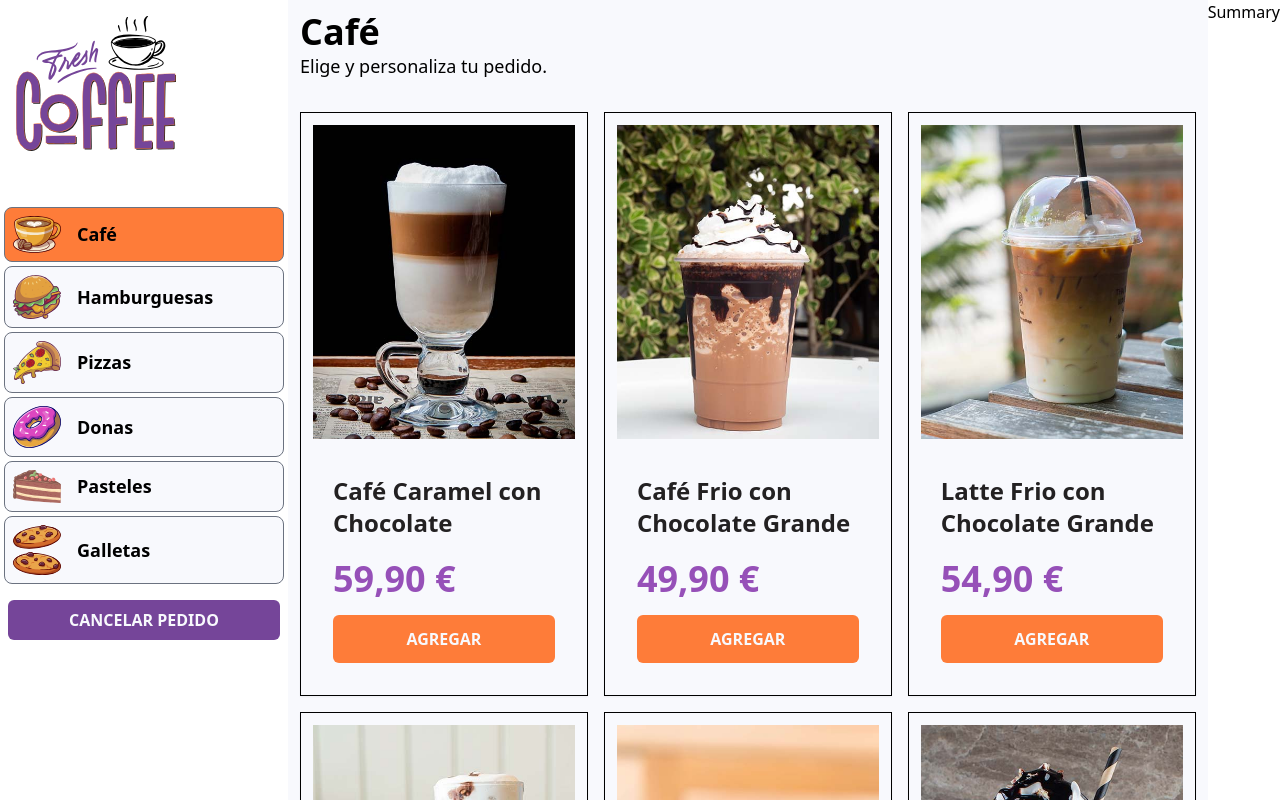
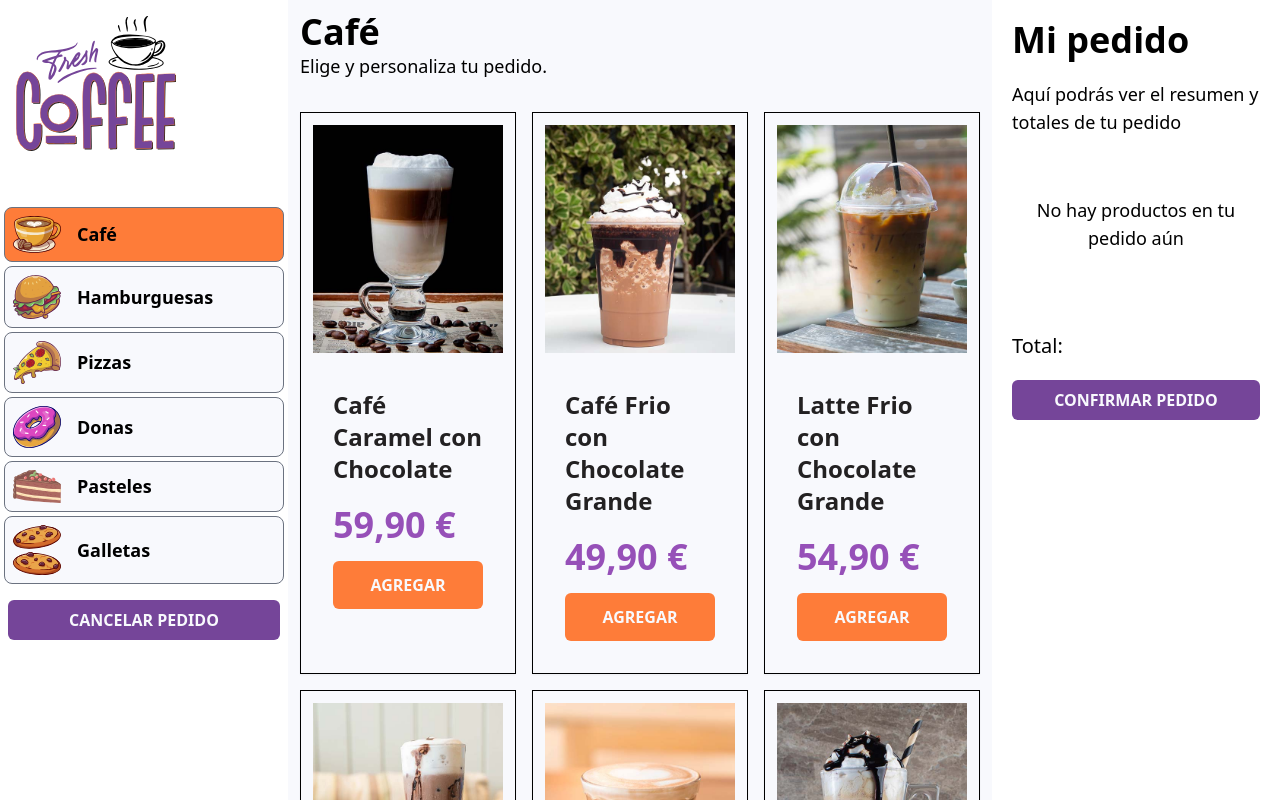
Before and after one commit to roxy-perez/react-kiosk-web, a React (Vite) app: page / in a window 1280 px wide. Built offline with nearby package versions, Linux system fonts and the light colour scheme.

Commit message:
Added Summary component and functionality

```diff
--- a/src/components/ModalProduct.jsx
+++ b/src/components/ModalProduct.jsx
@@ -3,7 +3,7 @@ import useKiosk from "../hooks/useKiosk";
 import { formatMoney } from "../helpers";
 
 export default function ModalProduct() {
-  const { product, handleClickModal } = useKiosk();
+  const { product, handleClickModal, handleAddOrder } = useKiosk();
   const [amount, setAmount] = useState(1);
 
   return (
@@ -38,7 +38,13 @@ export default function ModalProduct() {
           {formatMoney(product.price)}
         </p>
         <div className="flex gap-4 mt-5">
-          <button type="button" onClick={() => { if (amount <= 1) return; setAmount(amount - 1); }}>
+          <button
+            type="button"
+            onClick={() => {
+              if (amount <= 1) return;
+              setAmount(amount - 1);
+            }}
+          >
             <svg
               xmlns="http://www.w3.org/2000/svg"
               viewBox="0 0 24 24"
@@ -53,12 +59,19 @@ export default function ModalProduct() {
             </svg>
           </button>
           <p className="text-gray-light text-2xl font-bold">{amount}</p>
-          <button type="button" onClick={() => { if (amount >= 6) return; setAmount(amount + 1); }}>
+          <button
+            type="button"
+            onClick={() => {
+              if (amount >= 6) return;
+              setAmount(amount + 1);
+            }}
+          >
             <svg
               xmlns="http://www.w3.org/2000/svg"
               viewBox="0 0 24 24"
               fill="currentColor"
-              className="w-6 h-6 text-black">
+              className="w-6 h-6 text-black"
+            >
               <path
                 fillRule="evenodd"
                 d="M12 2.25c-5.385 0-9.75 4.365-9.75 9.75s4.365 9.75 9.75 9.75 9.75-4.365 9.75-9.75S17.385 2.25 12 2.25ZM12.75 9a.75.75 0 0 0-1.5 0v2.25H9a.75.75 0 0 0 0 1.5h2.25V15a.75.75 0 0 0 1.5 0v-2.25H15a.75.75 0 0 0 0-1.5h-2.25V9Z"
@@ -69,11 +82,15 @@ export default function ModalProduct() {
         </div>
         <button
           type="button"
+          onClick={() => {
+            handleAddOrder({ ...product, amount });
+            handleClickModal();
+          }}
           className="mt-5 bg-violet-jtc text-ghost-white font-bold py-2 px-4 uppercase rounded-lg hover:bg-purpureus"
         >
           Añadir al pedido
         </button>
       </div>
-    </div >
+    </div>
   );
 }
--- /dev/null
+++ b/src/components/ProductSummary.jsx
@@ -0,0 +1,51 @@
+
+import { formatMoney } from "../helpers";
+export default function ProductSummary({ product }) {
+  const { id, name, price, amount } = product;
+
+  return (
+    <div className="shadow space-y-1 p-4 bg-white">
+      <div className="space-y-2">
+        <p className="text-xl font-bold">{name}</p>
+        <p className="text-lg font-bold ">Cantidad: {amount}</p>
+        <p className="text-lg font-bold text-violet-jtc">Precio: {formatMoney(price)} </p>
+        <p className="text-lg text-gray-700 text-orange-crayola">Subtotal: {formatMoney(price * amount)} </p>
+      </div>
+
+      <div className="flex justify-between gap-2 pb-4">
+        <button
+          type="button"
+          className="bg-sky-700 p-2 text-white rounded-md font-bold uppercase shadow-md text-center"
+        >
+          <svg
+            xmlns="http://www.w3.org/2000/svg"
+            className="h-5 w-5"
+            viewBox="0 0 20 20"
+            fill="blue"
+          >
+            <path d="M13.586 3.586a2 2 0 112.828 2.828l-.793.793-2.828-2.828.793-.793zM11.379 5.793L3 14.172V17h2.828l8.38-8.379-2.83-2.828z" />
+          </svg>
+        </button>
+        <button
+          type="button"
+          className="bg-red-700 p-2 text-white rounded-md font-bold uppercase shadow-md text-center"
+        >
+          <svg
+            xmlns="http://www.w3.org/2000/svg"
+            className="h-5 w-5"
+            fill="none"
+            viewBox="0 0 24 24"
+            stroke="red"
+            strokeWidth={2}
+          >
+            <path
+              strokeLinecap="round"
+              strokeLinejoin="round"
+              d="M19 7l-.867 12.142A2 2 0 0116.138 21H7.862a2 2 0 01-1.995-1.858L5 7m5 4v6m4-6v6m1-10V4a1 1 0 00-1-1h-4a1 1 0 00-1 1v3M4 7h16"
+            />
+          </svg>
+        </button>
+      </div>
+    </div>
+  );
+}
--- a/src/components/Summary.jsx
+++ b/src/components/Summary.jsx
@@ -1,5 +1,33 @@
+import useKiosk from '../hooks/useKiosk'
+import ProductSummary from './ProductSummary'
+
 export default function Summary() {
+  const { order } = useKiosk();
   return (
-    <div>Summary</div>
+    <aside className="w-72 h-screen overflow-y-scroll p-5">
+      <h1 className="text-4xl font-black">Mi pedido</h1>
+      <p className="text-lg my-5">Aquí podrás ver el resumen y totales de tu pedido</p>
+      <div className='py-10'>
+        {order.length === 0 ? (
+          <p className="text-lg text-center">No hay productos en tu pedido aún</p>
+        ) : (
+          order.map(product => (
+            <ProductSummary
+              key={product.id}
+              product={product}
+            />
+          ))
+        )}
+      </div>
+      <p className='text-xl mt-10'>
+        Total:
+      </p>
+      <form className='w-full'>
+        <div className='w-full'>
+          <input type="submit" className='w-full bg-royal-purple hover:bg-purpureus text-ghost-white px-5 py-2 rounded-md uppercase font-bold text-center cursor-pointer mt-5' value='Confirmar pedido' />
+
+        </div>
+      </form>
+    </aside>
   )
 }
--- a/src/context/KioskProvider.jsx
+++ b/src/context/KioskProvider.jsx
@@ -8,10 +8,12 @@ const KioskProvider = ({ children }) => {
     const [selectedCategory, setSelectedCategory] = useState(categories[0]);
     const [modal, setModal] = useState(false);
     const [product, setProduct] = useState({});
+    const [order, setOrder] = useState([]);
 
     const handleClickCategory = id => {
         const category = categories.filter(cat => cat.id === id)[0];
         setSelectedCategory(category);
+        console.log(selectedCategory);
     };
 
     const handleClickModal = () => {
@@ -21,6 +23,10 @@ const KioskProvider = ({ children }) => {
     const handleSetProduct = product => {
         setProduct(product);
     };
+
+    const handleAddOrder = ({ category_id, image, ...product }) => {
+        setOrder([...order, product]);
+    }
 
     return (
         <KioskContext.Provider
@@ -32,6 +38,8 @@ const KioskProvider = ({ children }) => {
                 handleClickModal,
                 product,
                 handleSetProduct,
+                order,
+                handleAddOrder
             }}
         >
             {children}
```
